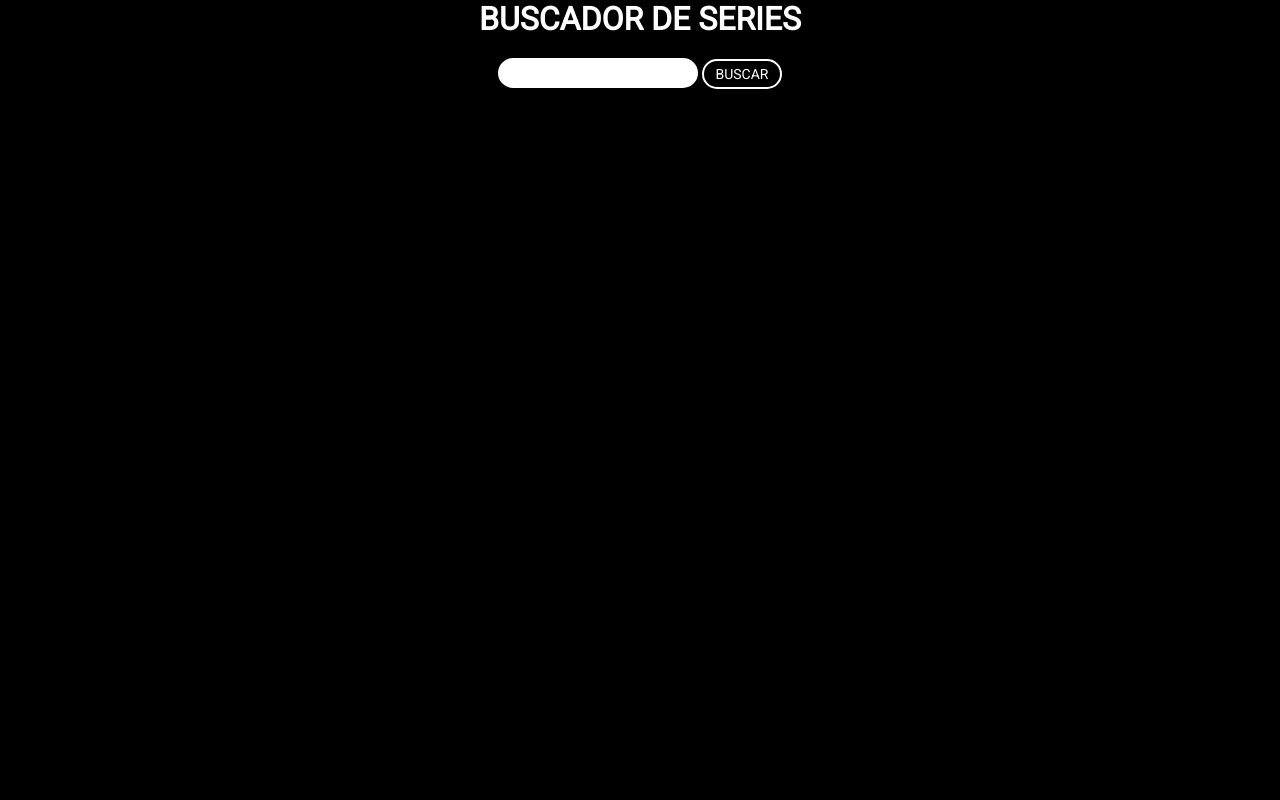
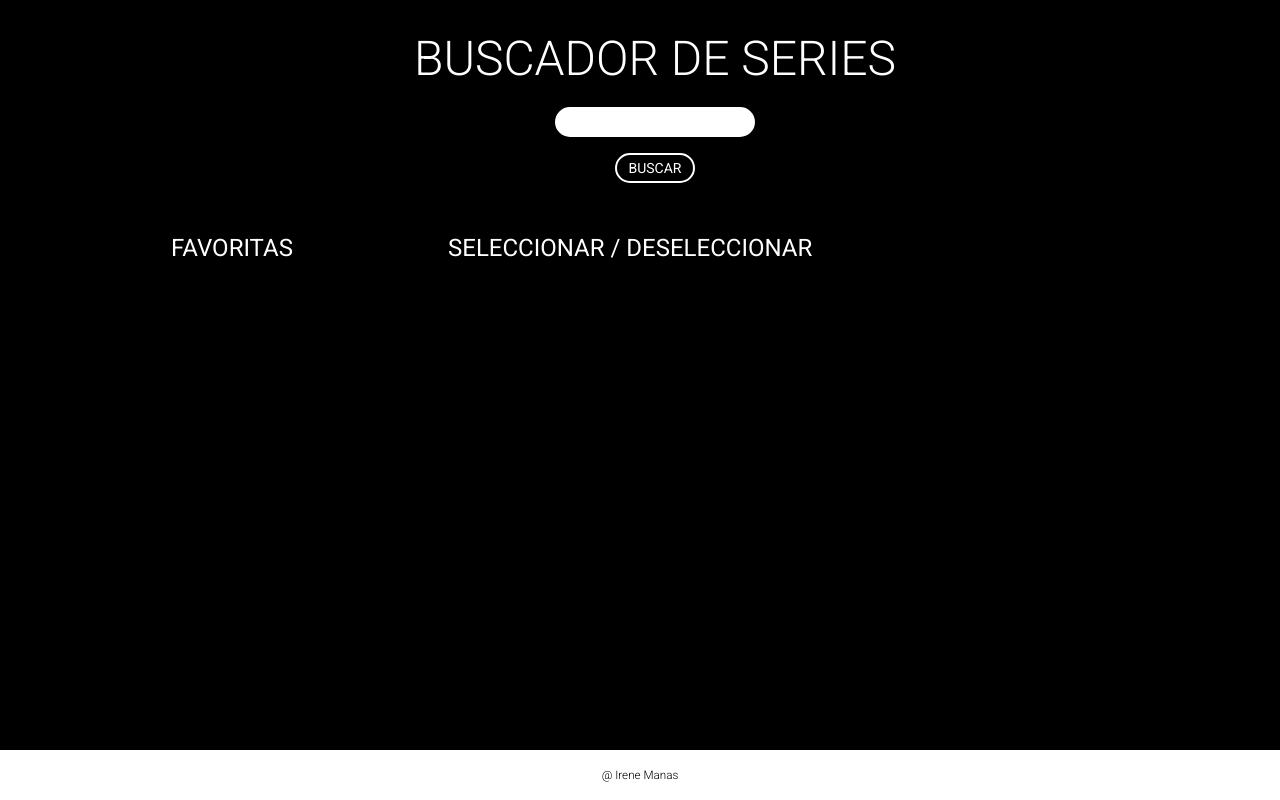
Before and after one commit to Adalab/modulo-2-evaluacion-final-irenemanas, a website: page docs/index.html in a window 1280 px wide. Drawn offline with Linux system fonts and the light colour scheme.

Commit message:
Run docs

```diff
--- a/docs/index.html
+++ b/docs/index.html
@@ -4,8 +4,9 @@
     <meta charset="UTF-8" />
     <meta name="viewport" content="width=device-width, initial-scale=1" />
     <title>Buscador de Series</title>
+    <link rel="preconnect" href="https://fonts.gstatic.com" />
     <link
-      href="https://fonts.googleapis.com/css?family=Roboto&display=swap"
+      href="https://fonts.googleapis.com/css2?family=Roboto:wght@100;300;400;500;700;900&display=swap"
       rel="stylesheet"
     />
     <link rel="stylesheet" href="./assets/css/main.css" />
@@ -15,19 +16,27 @@
   <body>
     <div class="page">
       <header class="page__header">
-        <h1>BUSCADOR DE SERIES</h1>
+        <h1 class="page__header--title">BUSCADOR DE SERIES</h1>
       </header>
 
-      <div class="page">
-        <form>
-          <input type="text" class="form__input js-input" />
-          <button type="button" class="form__button js-button">BUSCAR</button>
+      <main class="main">
+        <form class="main__form">
+          <input type="text" class="main__form--input no-outline js-input" />
+          <button type="button" class="main__form--button js-button">BUSCAR</button>
         </form>
-        <div class="shows__container">
-          <ul class="shows__container--favourites js-favourites-container"></ul>
-          <ul class="shows__container--shows js-shows-container"></ul>
-        </div>
-      </div>
+        <section class="main__series">
+          <div class="main__series--favourites">
+            <h3 class="main__series--favourites-title">favoritas</h3>
+            <ul class="main__series--favourites-list js-favourites-list"></ul>
+          </div>
+          <div class="main__series--shows">
+            <h3 class="main__series--shows-title">seleccionar / deseleccionar</h3>
+            <ul class="main__series--shows-list js-shows-list"></ul>
+          </div>
+        </section>
+      </main>
+
+      <footer class="footer"><small class="footer__copy">@ Irene Manas</small></footer>
 
     </div>
     <script src="./assets/js/main.js"></script>
--- a/src/js/main.js
+++ b/src/js/main.js
@@ -57,7 +57,7 @@ function paintShows() {
     }
     const showImage = showElement.image;
     if (showImage === null) {
-      htmlCode += `<img src="${defaultImg}">`;
+      htmlCode += `<img src="${defaultImg}" class="show__image">`;
     } else {
       htmlCode += `<img src="${showImage.medium}" class="show__image" alt="Cartel Serie"></img>`;
     }
--- /dev/null
+++ b/src/scss/layout/_footer.scss
@@ -0,0 +1,15 @@
+.footer {
+  width: 100%;
+  background-color: white;
+  height: 50px;
+  display: flex;
+  align-items: center;
+  justify-content: center;
+  font-size: 14px;
+  font-weight: 300;
+  position: absolute;
+  bottom: 0;
+  &__copy {
+    background-color: white;
+  }
+}
--- a/src/scss/layout/_header.scss
+++ b/src/scss/layout/_header.scss
@@ -7,7 +7,17 @@
       text-align: center;
       font-family: $font-main;
       font-size: 32px;
-      font-weight: 200;
+      font-weight: 300;
+      display: flex;
+      flex-direction: column;
+      align-items: center;
+      @media all and (min-width: 550px) {
+        font-size: 42px;
+        padding-left: 30px;
+      }
+      @media all and (min-width: 768px) {
+        font-size: 48px;
+      }
     }
   }
 }
--- a/src/scss/layout/_main.scss
+++ b/src/scss/layout/_main.scss
@@ -4,6 +4,9 @@
     flex-direction: column;
     align-items: center;
     width: 100%;
+    @media all and (min-width: 550px) {
+      padding-left: 30px;
+    }
     &--input {
       margin-top: 20px;
       width: 200px;
@@ -14,6 +17,9 @@
       border-radius: 20px;
       padding-left: 10px;
       margin-bottom: 16px;
+      &:focus {
+        outline: none;
+      }
     }
     &--button {
       width: 80px;
@@ -33,9 +39,15 @@
     &--favourites {
       grid-column: 1/2;
       list-style: none;
-      padding-left: min($numbers: 16px);
-      padding-bottom: 30px;
-      width: fit-content;
+      padding-left: min($numbers: 12px);
+      padding-bottom: 10px;
+      display: flex;
+      flex-direction: column;
+      width: auto;
+      align-items: center;
+      @media all and (min-width: 550px) {
+        padding-left: min($numbers: 16px);
+      }
       &-title {
         color: white;
         text-transform: uppercase;
@@ -46,18 +58,27 @@
         align-items: center;
         justify-content: center;
         height: 50px;
+        @media all and (min-width: 768px) {
+          font-size: 24px;
+        }
       }
       &-list {
         display: flex;
         flex-direction: column;
+        @media all and (min-width: 550px) {
+        }
       }
     }
     &--shows {
       grid-column: 2/3;
       color: white;
       list-style: none;
-      padding-left: min($numbers: 16px);
+      padding-left: min($numbers: 4px);
       width: fit-content;
+      @media all and (min-width: 550px) {
+        padding-left: 0;
+        padding-right: min($numbers: 10px);
+      }
       &-title {
         font-size: 18px;
         color: white;
@@ -69,10 +90,14 @@
         align-items: center;
         justify-content: center;
         height: 50px;
+        @media all and (min-width: 768px) {
+          font-size: 24px;
+        }
       }
       &-list {
         display: grid;
         grid-template-columns: 1fr;
+        padding-left: min($numbers: 10px);
         @media all and (min-width: 550px) {
           display: grid;
           grid-template-columns: 1fr 1fr;
@@ -98,8 +123,10 @@
   align-content: center;
   text-align: center;
   padding: 10px 10px;
+  @media all and (min-width: 550px) {
+    margin-right: 5px;
+  }
   &__title {
-    padding: 10px 0 8px;
     margin-bottom: 10px;
     border-radius: 14px;
     font-weight: 300;
--- a/src/scss/main.scss
+++ b/src/scss/main.scss
@@ -1,4 +1,5 @@
 @import "core/variables";
 @import "core/reset";
+@import "layout/footer";
 @import "layout/main";
 @import "layout/header";
```
Also changed, not shown: docs/assets/js/main.js (+1 -1 lines), src/html/index.html (+1 -0 lines), src/html/partials/footer.html (added, +1 -0 lines), src/html/partials/main.html (+1 -1 lines), docs/assets/css/main.css.
